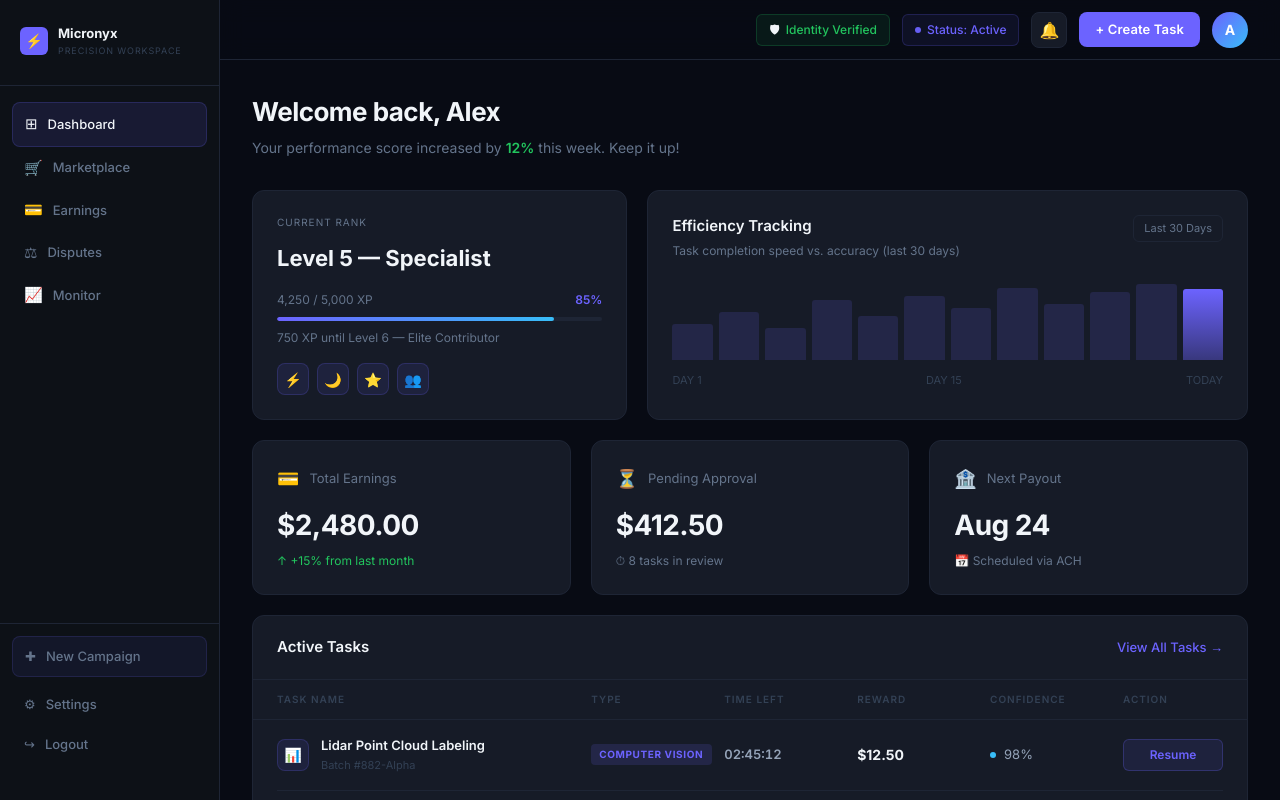
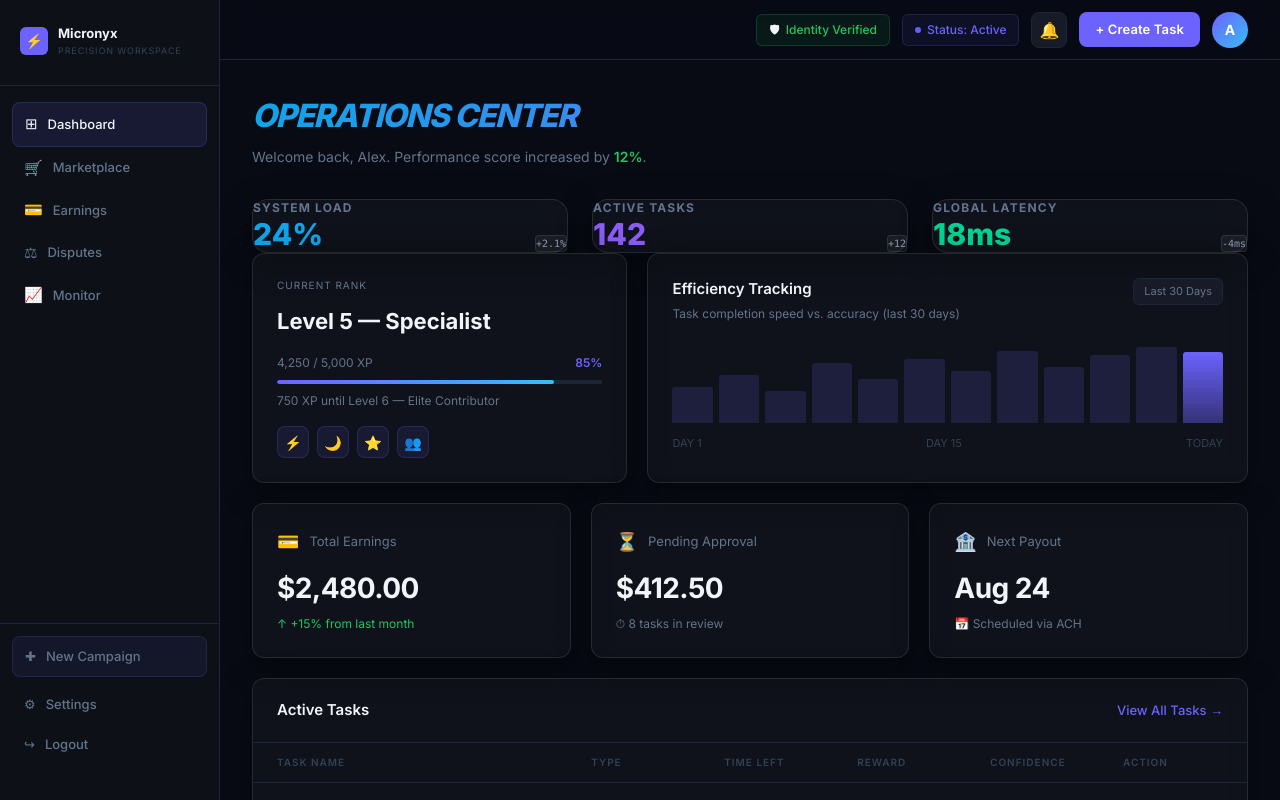
Before and after one commit to jamanrao-beep/Micronyx, a Next.js app: page /dashboard in a window 1280 px wide. Shown: the top 800 px of the page. Built offline with nearby package versions, Linux system fonts and the light colour scheme.

Commit message:
Agent card is added

```diff
--- a/src/app/dashboard/page.tsx
+++ b/src/app/dashboard/page.tsx
@@ -1,3 +1,5 @@
+import React from 'react';
+import PremiumStats from '@/components/dashboard/PremiumStats';
 import Sidebar from '@/components/dashboard/Sidebar'
 import Topbar from '@/components/dashboard/Topbar'
 
@@ -50,21 +52,26 @@ export default function ContributorDashboard() {
                     {/* ── Welcome Header ── */}
                     <div style={{ marginBottom: '32px' }}>
                         <h1
+                            className="text-gradient"
                             style={{
-                                fontSize: '26px',
-                                fontWeight: 700,
-                                color: '#F1F5F9',
-                                letterSpacing: '-0.02em',
+                                fontSize: '32px',
+                                fontWeight: 900,
+                                letterSpacing: '-0.04em',
                                 marginBottom: '6px',
+                                textTransform: 'uppercase',
+                                fontStyle: 'italic'
                             }}
                         >
-                            Welcome back, Alex
+                            Operations Center
                         </h1>
                         <p style={{ fontSize: '14px', color: '#64748B' }}>
-                            Your performance score increased by{' '}
-                            <span style={{ color: '#22C55E', fontWeight: 600 }}>12%</span> this week. Keep it up!
+                            Welcome back, Alex. Performance score increased by{' '}
+                            <span style={{ color: '#22C55E', fontWeight: 600 }}>12%</span>.
                         </p>
                     </div>
+
+                    {/* NEW: Premium Stats Layer (Additive) */}
+                    <PremiumStats />
 
                     {/* ── Top Row: Rank + Efficiency ── */}
                     <div
@@ -76,7 +83,7 @@ export default function ContributorDashboard() {
                         }}
                     >
                         {/* Rank Card */}
-                        <div className="stat-card">
+                        <div className="stat-card glass-panel">
                             <p
                                 style={{
                                     fontSize: '10px',
@@ -144,7 +151,7 @@ export default function ContributorDashboard() {
                         </div>
 
                         {/* Efficiency Tracking Card */}
-                        <div className="stat-card">
+                        <div className="stat-card glass-panel">
                             <div
                                 style={{
                                     display: 'flex',
@@ -219,7 +226,7 @@ export default function ContributorDashboard() {
                         }}
                     >
                         {/* Total Earnings */}
-                        <div className="stat-card">
+                        <div className="stat-card glass-panel">
                             <div style={{ display: 'flex', alignItems: 'center', gap: '10px', marginBottom: '12px' }}>
                                 <span style={{ fontSize: '18px' }}>💳</span>
                                 <span style={{ fontSize: '13px', color: '#64748B' }}>Total Earnings</span>
@@ -239,7 +246,7 @@ export default function ContributorDashboard() {
                         </div>
 
                         {/* Pending Approval */}
-                        <div className="stat-card">
+                        <div className="stat-card glass-panel">
                             <div style={{ display: 'flex', alignItems: 'center', gap: '10px', marginBottom: '12px' }}>
                                 <span style={{ fontSize: '18px' }}>⏳</span>
                                 <span style={{ fontSize: '13px', color: '#64748B' }}>Pending Approval</span>
@@ -259,7 +266,7 @@ export default function ContributorDashboard() {
                         </div>
 
                         {/* Next Payout */}
-                        <div className="stat-card">
+                        <div className="stat-card glass-panel">
                             <div style={{ display: 'flex', alignItems: 'center', gap: '10px', marginBottom: '12px' }}>
                                 <span style={{ fontSize: '18px' }}>🏦</span>
                                 <span style={{ fontSize: '13px', color: '#64748B' }}>Next Payout</span>
@@ -280,7 +287,7 @@ export default function ContributorDashboard() {
                     </div>
 
                     {/* ── Active Tasks Table ── */}
-                    <div className="stat-card" style={{ padding: '0' }}>
+                    <div className="stat-card glass-panel" style={{ padding: '0' }}>
                         {/* Table header */}
                         <div
                             style={{
--- a/src/app/globals.css
+++ b/src/app/globals.css
@@ -10,6 +10,12 @@
   --color-accent: #38BDF8;
   --color-muted: #64748B;
   --font-family-sans: 'Inter', sans-serif;
+  --color-brand-primary: #0ea5e9;
+  --color-brand-accent: #8b5cf6;
+  --color-glass-bg: rgba(255, 255, 255, 0.03);
+  --color-glass-border: rgba(255, 255, 255, 0.1);
+
+  --shadow-premium: 0 8px 32px 0 rgba(0, 0, 0, 0.37);
 }
 
 :root {
@@ -579,3 +585,18 @@ body {
   background: var(--primary);
   color: white;
 }
+
+.glass-panel {
+  background: var(--color-glass-bg);
+  backdrop-filter: blur(12px);
+  -webkit-backdrop-filter: blur(12px);
+  border: 1px solid var(--color-glass-border);
+  box-shadow: var(--shadow-premium);
+}
+
+.text-gradient {
+  background: linear-gradient(to right, var(--color-brand-primary), var(--color-brand-accent));
+  -webkit-background-clip: text;
+  background-clip: text;
+  -webkit-text-fill-color: transparent;
+}
--- /dev/null
+++ b/src/components/dashboard/AgentCard.tsx
@@ -0,0 +1,60 @@
+import React from 'react';
+
+export interface AgentProps {
+    name: string;
+    status: 'ACTIVE' | 'IDLE' | 'ERROR';
+    type: string;
+    uptime: string;
+    load: number;
+}
+
+const AgentCard = ({ name, status, type, uptime, load }: AgentProps) => {
+    const statusColor = {
+        ACTIVE: 'bg-emerald-500',
+        IDLE: 'bg-amber-500',
+        ERROR: 'bg-rose-500',
+    }[status];
+
+    return (
+        <div className="glass-panel p-5 rounded-xl border-l-4 border-l-brand-primary group hover:border-l-brand-accent transition-all">
+            <div className="flex justify-between items-start mb-4">
+                <div>
+                    <h4 className="text-sm font-bold text-slate-400 uppercase tracking-tighter">{type}</h4>
+                    <h3 className="text-xl font-black text-white group-hover:text-brand-primary transition-colors">
+                        {name}
+                    </h3>
+                </div>
+                <div className="flex flex-col items-end">
+                    <div className={`w-2 h-2 rounded-full ${statusColor} animate-pulse shadow-[0_0_8px_rgba(0,0,0,0.5)] shadow-current mb-2`} />
+                    <span className="text-[10px] font-mono text-slate-500">{uptime}</span>
+                </div>
+            </div>
+
+            <div className="space-y-3">
+                <div>
+                    <div className="flex justify-between text-[11px] mb-1">
+                        <span className="text-slate-500">NEURAL LOAD</span>
+                        <span className="text-brand-primary font-bold">{load}%</span>
+                    </div>
+                    <div className="h-1 bg-white/5 rounded-full overflow-hidden">
+                        <div
+                            className="h-full bg-gradient-to-r from-brand-primary to-brand-accent transition-all duration-500"
+                            style={{ width: `${load}%` }}
+                        />
+                    </div>
+                </div>
+
+                <div className="flex gap-2">
+                    <button className="flex-1 py-2 text-[10px] font-bold bg-white/5 hover:bg-brand-primary/20 rounded border border-white/10 transition-colors uppercase">
+                        Logs
+                    </button>
+                    <button className="flex-1 py-2 text-[10px] font-bold bg-white/5 hover:bg-brand-accent/20 rounded border border-white/10 transition-colors uppercase">
+                        Deploy
+                    </button>
+                </div>
+            </div>
+        </div>
+    );
+};
+
+export default AgentCard;
--- /dev/null
+++ b/src/components/dashboard/PremiumStats.tsx
@@ -0,0 +1,31 @@
+import React from 'react';
+
+const PremiumStats = () => {
+    const stats = [
+        { label: 'System Load', value: '24%', trend: '+2.1%', color: 'text-brand-primary' },
+        { label: 'Active Tasks', value: '142', trend: '+12', color: 'text-brand-accent' },
+        { label: 'Global Latency', value: '18ms', trend: '-4ms', color: 'text-emerald-400' },
+    ];
+
+    return (
+        <div className="grid grid-cols-1 md:grid-cols-3 gap-6 my-6">
+            {stats.map((stat, i) => (
+                <div key={i} className="glass-panel p-6 rounded-2xl transition-transform hover:scale-[1.02] cursor-pointer">
+                    <p className="text-slate-500 text-xs font-bold uppercase tracking-widest mb-2">
+                        {stat.label}
+                    </p>
+                    <div className="flex justify-between items-end">
+                        <h3 className={`text-3xl font-extrabold ${stat.color}`}>
+                            {stat.value}
+                        </h3>
+                        <span className="text-[10px] font-mono bg-white/5 px-2 py-1 rounded border border-white/10 text-slate-400">
+                            {stat.trend}
+                        </span>
+                    </div>
+                </div>
+            ))}
+        </div>
+    );
+};
+
+export default PremiumStats;
--- /dev/null
+++ b/src/components/dashboard/agents/page.tsx
@@ -0,0 +1,45 @@
+import React from 'react';
+import Sidebar from '@/components/dashboard/Sidebar';
+import Topbar from '@/components/dashboard/Topbar';
+import AgentCard, { AgentProps } from '@/components/dashboard/AgentCard';
+
+const agentsData: AgentProps[] = [
+    { name: 'AXON-01', status: 'ACTIVE', type: 'DATA PARSING', uptime: '142h 12m', load: 78 },
+    { name: 'AXON-02', status: 'IDLE', type: 'LOGIC INFERENCE', uptime: '89h 04m', load: 12 },
+    { name: 'KINETIC-Z', status: 'ACTIVE', type: 'IMAGE SEGMENTATION', uptime: '312h 45m', load: 94 },
+    { name: 'NEXUS-V9', status: 'ERROR', type: 'SYSTEM MONITOR', uptime: '0h 12m', load: 0 },
+    { name: 'VOID-ALPHA', status: 'ACTIVE', type: 'SECURITY ENFORCER', uptime: '1,204h 33m', load: 45 },
+    { name: 'SYNAPSE-X', status: 'ACTIVE', type: 'NLP TRANSLATION', uptime: '45h 55m', load: 61 },
+];
+
+export default function AgentsPage() {
+    return (
+        <div className="dashboard-layout">
+            <Sidebar />
+            <div className="dashboard-main">
+                <Topbar />
+                <div className="dashboard-content">
+                    <header className="mb-10">
+                        <div className="flex justify-between items-end">
+                            <div>
+                                <h1 className="text-4xl font-black text-gradient italic tracking-tighter uppercase">
+                                    Agent Fleet
+                                </h1>
+                                <p className="text-slate-500 mt-1">Real-time status of distributed autonomous units</p>
+                            </div>
+                            <button className="btn-primary flex items-center gap-2">
+                                <span>+</span> INITIALIZE NEW AGENT
+                            </button>
+                        </div>
+                    </header>
+
+                    <div className="grid grid-cols-1 md:grid-cols-2 lg:grid-cols-3 gap-6">
+                        {agentsData.map((agent) => (
+                            <AgentCard key={agent.name} {...agent} />
+                        ))}
+                    </div>
+                </div>
+            </div>
+        </div>
+    );
+}
```
